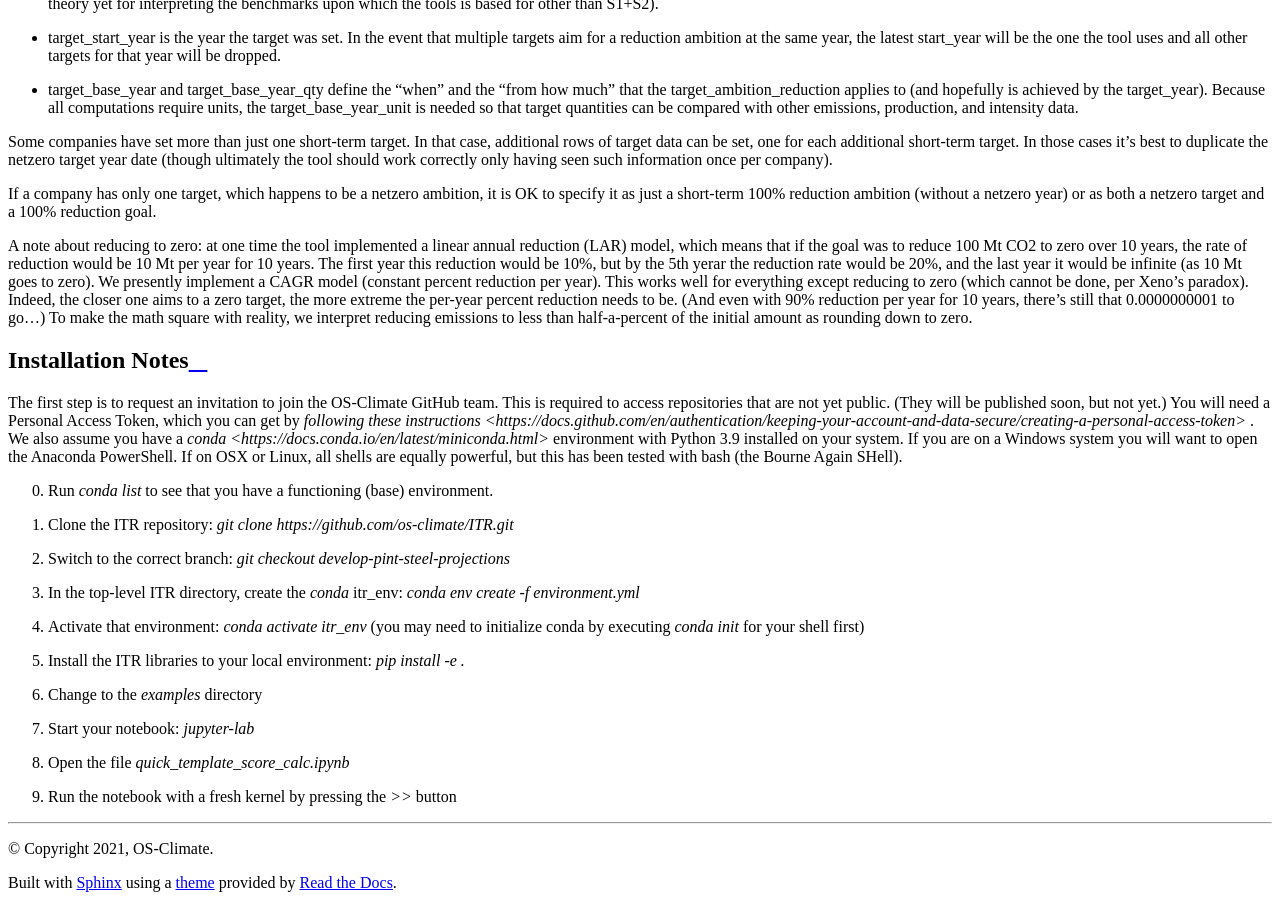
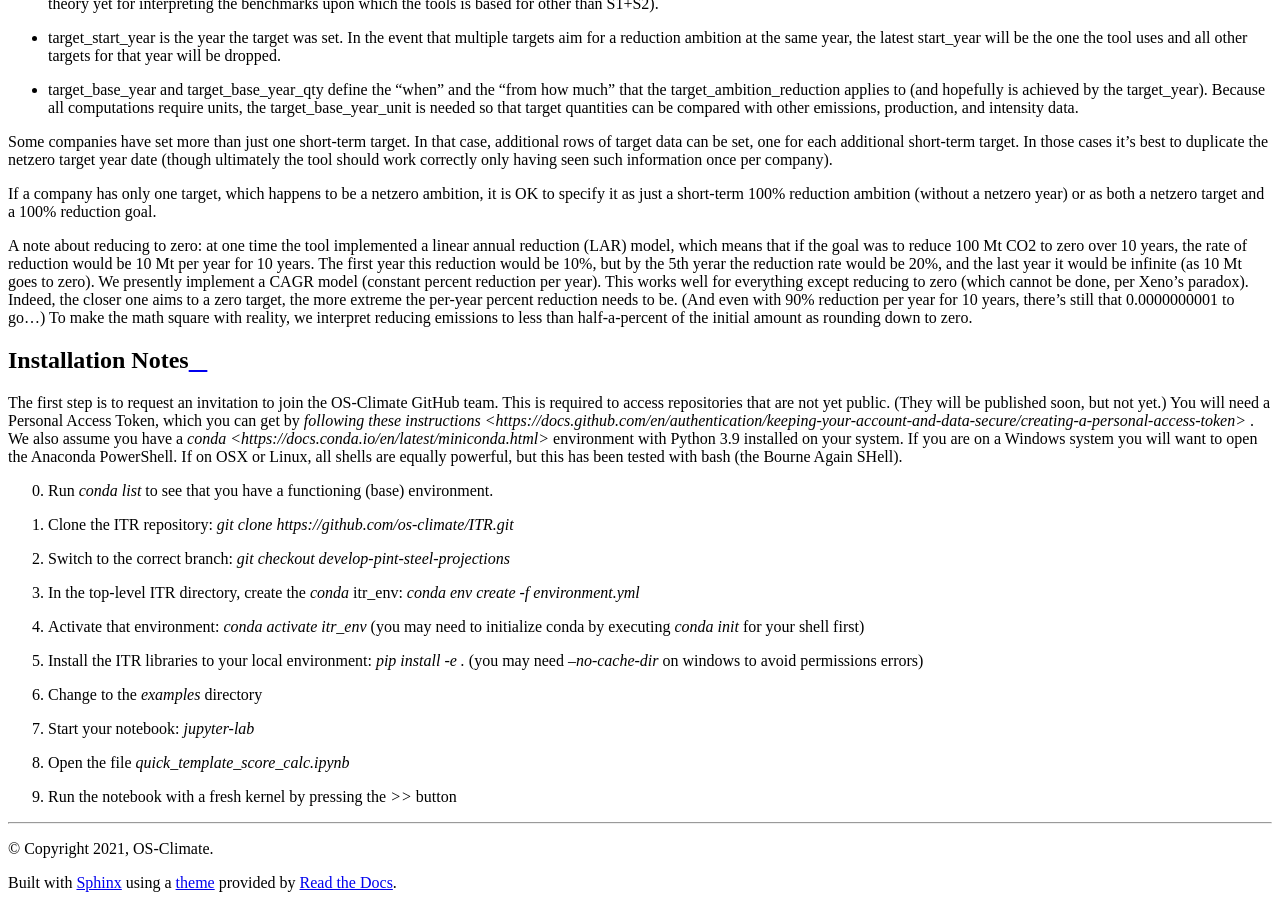
Before and after one commit to os-climate/ITR, a Sphinx documentation site: the page built from docs/DataTemplateRequirements.rst, in a window 1280 px wide and 900 px high, scrolled down 2020 px. Built offline with Sphinx 7.4.7 and the Read the Docs theme 2.0.0, drawn with Linux system fonts in a browser that asks for light colours; pages that are not in the unit, such as notebooks, are missing from menus.

Commit message:
Update DataTemplateRequirements.rst
Add --no-cache-dir tidbit.

```diff
--- a/docs/DataTemplateRequirements.rst
+++ b/docs/DataTemplateRequirements.rst
@@ -177,7 +177,7 @@ The first step is to request an invitation to join the OS-Climate GitHub team.
 2. Switch to the correct branch: `git checkout develop-pint-steel-projections`
 3. In the top-level ITR directory, create the `conda` itr_env: `conda env create -f environment.yml`
 4. Activate that environment: `conda activate itr_env` (you may need to initialize conda by executing `conda init` for your shell first)
-5. Install the ITR libraries to your local environment: `pip install -e .`
+5. Install the ITR libraries to your local environment: `pip install -e .` (you may need `--no-cache-dir` on windows to avoid permissions errors)
 6. Change to the `examples` directory
 7. Start your notebook: `jupyter-lab`
 8. Open the file `quick_template_score_calc.ipynb`
```
